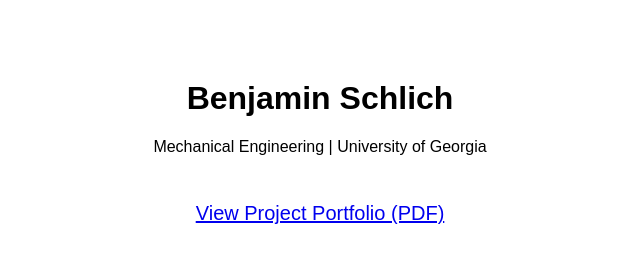
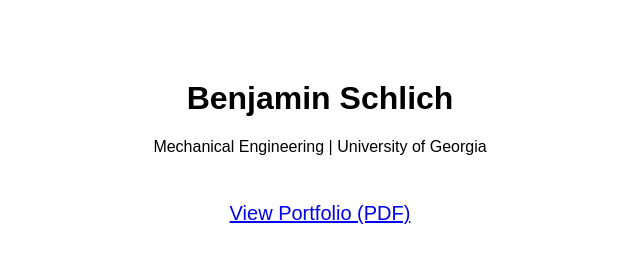
Before and after one commit to Benschlich/benschlich.github.io, a plain HTML site: page index.html in a window 1280 px wide. Shown: the whole page, without its empty margins (320-960 px from the left). Drawn offline with Linux system fonts and the light colour scheme.

Commit message:
Update index.html

```diff
--- a/index.html
+++ b/index.html
@@ -1,7 +1,7 @@
 <!DOCTYPE html>
 <html>
 <head>
-  <title>thomas | Project Portfolio</title>
+  <title>Benjamin Schlich | Portfolio</title>
   <meta charset="utf-8">
 </head>
 <body style="font-family: Arial; text-align: center; margin-top: 80px;">
@@ -10,7 +10,7 @@
 
   <a href="Benjamin Schlich Portfolio.pdf"
      style="display: inline-block; margin-top: 30px; font-size: 20px;">
-    View Project Portfolio (PDF)
+    View Portfolio (PDF)
   </a>
 </body>
 </html>
```
